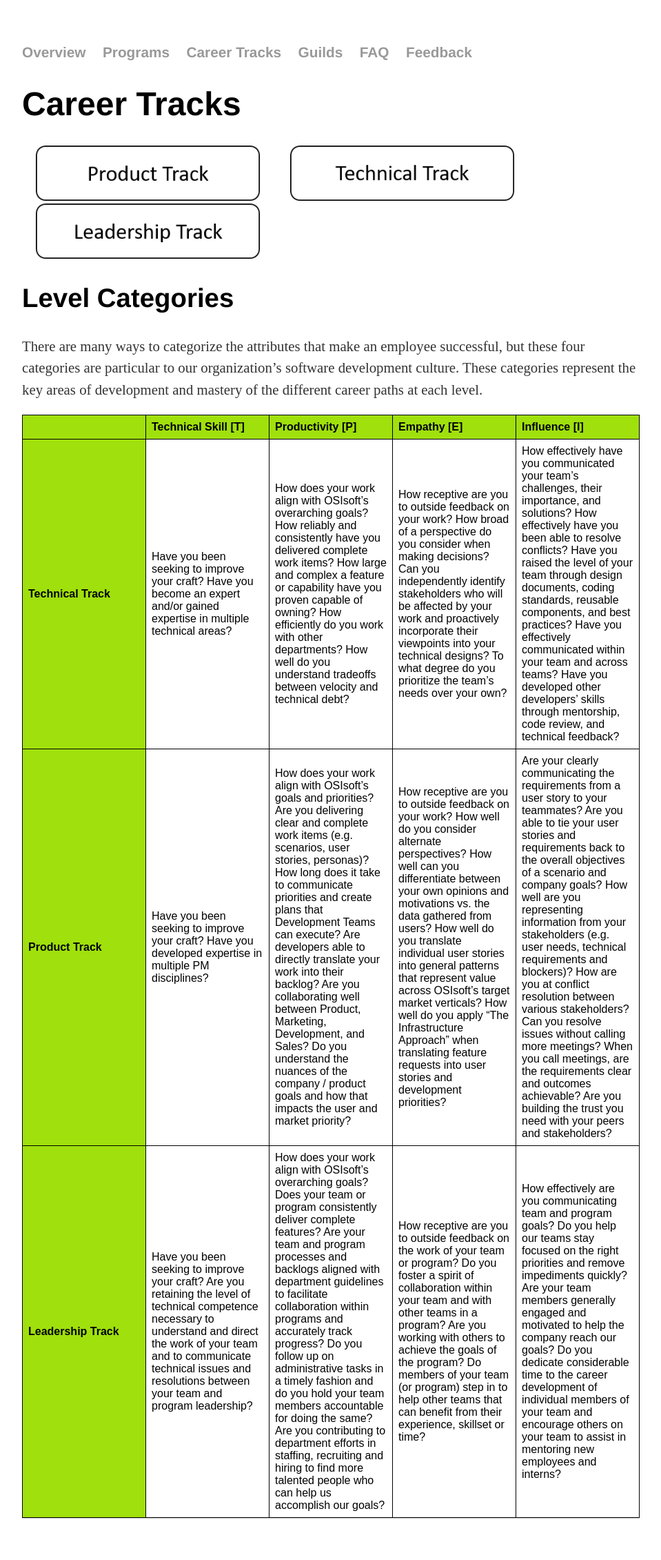
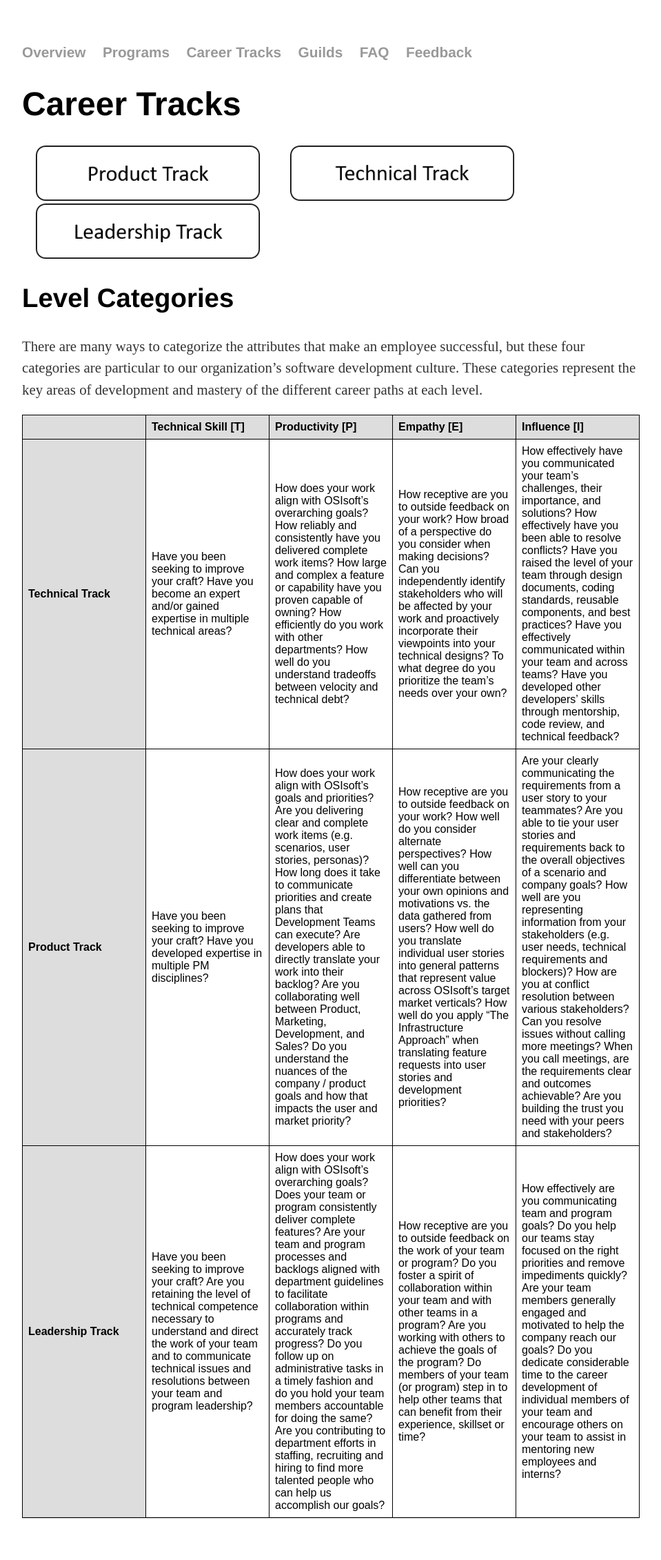
Before and after one commit to OSIEng/osieng.github.io, a Jekyll site: the page built from career/index.html, in a window 1280 px wide. Shown: the whole page at 69% size, without its empty margins (160-1119 px from the left). Built offline with Jekyll 4.4.1, drawn with Linux system fonts in a browser that asks for light colours.

Commit message:
fix table header cell background

```diff
--- a/career/index.html
+++ b/career/index.html
@@ -15,7 +15,6 @@ td, th {
     padding: 8px;
 	width: 20%;
 }
-
 </style>
 
 <div class="blurb">
@@ -30,11 +29,13 @@ td, th {
 		<img src="/images/LeadershipTrack.png" alt="Leadership Track" style="height:80px" hspace="20">
 	</a>
 	</br>
+</div>
+
 <h2>Level Categories</h2>
 <p>There are many ways to categorize the attributes that make an employee successful, but these four categories are particular to our organization’s software development culture. These categories represent the key areas of development and mastery of the different career paths at each level.
 </p>
 <table>
-	<tr bgcolor=var(--header-row-bg-color)>
+	<tr class="heading">
 		<th></th>
 		<th>Technical Skill [T]</th>
 		<th>Productivity [P]</th>
@@ -42,25 +43,24 @@ td, th {
 		<th>Influence [I]</th>
 	</tr>
 	<tr>
-		<th bgcolor=var(--header-row-bg-color)>Technical Track</th>
+		<th class="heading">Technical Track</th>
 		<td>Have you been seeking to improve your craft? Have you become an expert and/or gained expertise in multiple technical areas?</td>
 		<td>How does your work align with OSIsoft’s overarching goals? How reliably and consistently have you delivered complete work items? How large and complex a feature or capability have you proven capable of owning? How efficiently do you work with other departments? How well do you understand tradeoffs between velocity and technical debt?</td>
 		<td>How receptive are you to outside feedback on your work? How broad of a perspective do you consider when making decisions? Can you independently identify stakeholders who will be affected by your work and proactively incorporate their viewpoints into your technical designs? To what degree do you prioritize the team’s needs over your own?</td>
 		<td>How effectively have you communicated your team’s challenges, their importance, and solutions? How effectively have you been able to resolve conflicts? Have you raised the level of your team through design documents, coding standards, reusable components, and best practices? Have you effectively communicated within your team and across teams? Have you developed other developers’ skills through mentorship, code review, and technical feedback?</td>
 	</tr>
 	<tr>
-		<th bgcolor=var(--header-row-bg-color)>Product Track</th>
+		<th class="heading">Product Track</th>
 		<td>Have you been seeking to improve your craft? Have you developed expertise in multiple PM disciplines?</td>
 		<td>How does your work align with OSIsoft’s goals and priorities? Are you delivering clear and complete work items (e.g. scenarios, user stories, personas)? How long does it take to communicate priorities and create plans that Development Teams can execute? Are developers able to directly translate your work into their backlog? Are you collaborating well between Product, Marketing, Development, and Sales? Do you understand the nuances of the company / product goals and how that impacts the user and market priority?</td>
 		<td>How receptive are you to outside feedback on your work? How well do you consider alternate perspectives? How well can you differentiate between your own opinions and motivations vs. the data gathered from users? How well do you translate individual user stories into general patterns that represent value across OSIsoft’s target market verticals? How well do you apply “The Infrastructure Approach” when translating feature requests into user stories and development priorities?</td>
 		<td>Are your clearly communicating the requirements from a user story to your teammates? Are you able to tie your user stories and requirements back to the overall objectives of a scenario and company goals? How well are you representing information from your stakeholders (e.g. user needs, technical requirements and blockers)? How are you at conflict resolution between various stakeholders? Can you resolve issues without calling more meetings? When you call meetings, are the requirements clear and outcomes achievable? Are you building the trust you need with your peers and stakeholders?</td>
 	</tr>
 	<tr>
-		<th bgcolor=var(--header-row-bg-color)>Leadership Track</th>
+		<th class="heading">Leadership Track</th>
 		<td>Have you been seeking to improve your craft? Are you retaining the level of technical competence necessary to understand and direct the work of your team and to communicate technical issues and resolutions between your team and program leadership?</td>
 		<td>How does your work align with OSIsoft’s overarching goals? Does your team or program consistently deliver complete features? Are your team and program processes and backlogs aligned with department guidelines to facilitate collaboration within programs and accurately track progress? Do you follow up on administrative tasks in a timely fashion and do you hold your team members accountable for doing the same? Are you contributing to department efforts in staffing, recruiting and hiring to find more talented people who can help us accomplish our goals?</td>
 		<td>How receptive are you to outside feedback on the work of your team or program? Do you foster a spirit of collaboration within your team and with other teams in a program? Are you working with others to achieve the goals of the program?  Do members of your team (or program) step in to help other teams that can benefit from their experience, skillset or time?</td>
 		<td>How effectively are you communicating team and program goals? Do you help our teams stay focused on the right priorities and remove impediments quickly? Are your team members generally engaged and motivated to help the company reach our goals? Do you dedicate considerable time to the career development of individual members of your team and encourage others on your team to assist in mentoring new employees and interns?</td>
 	</tr>
-
 </table>
--- a/css/main.css
+++ b/css/main.css
@@ -107,3 +107,11 @@ td, th {
     margin-right: auto;
     width: 50%;
 }
+
+tr.heading {
+    background-color: var(--header-row-bg-color);
+}
+
+th.heading {
+    background-color: var(--header-row-bg-color);
+}
```
